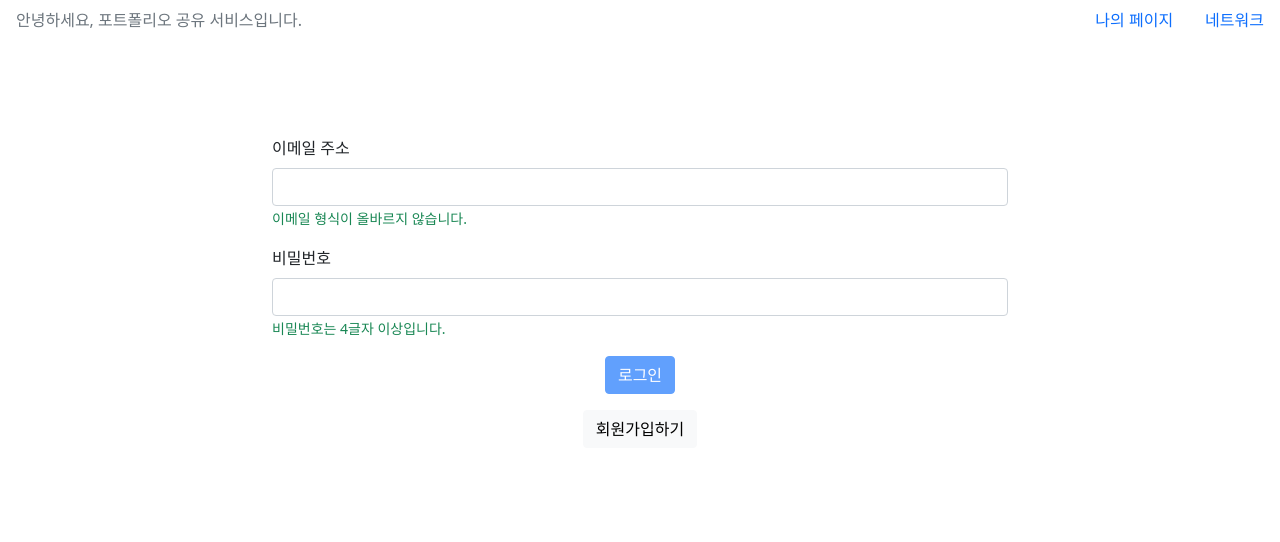
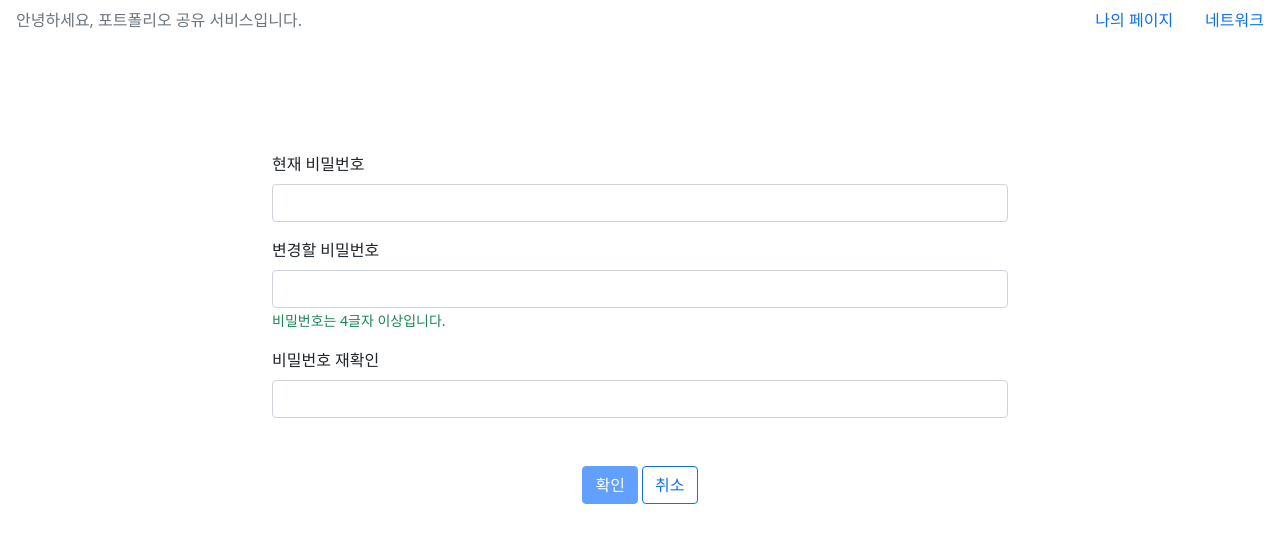
Before and after one commit to kgustj/elice-portfolio-share, a React (Create React App) app in the folder front/: page /change-password in a window 1280 px wide. Before the commit this address led to /login. Shown: the top 542 px of the page. Built offline with nearby package versions, Linux system fonts and the light colour scheme; no server answers.

Commit message:
Feat: add password change Style: button layout Fix: delete bug

```diff
--- a/front/src/App.js
+++ b/front/src/App.js
@@ -8,6 +8,7 @@ import Header from "./components/Header";
 import LoginForm from "./components/user/LoginForm";
 import Network from "./components/user/Network";
 import RegisterForm from "./components/user/RegisterForm";
+import UserChangePassword from "./components/user/UserChangePassword";
 import Portfolio from "./components/Portfolio";
 
 // 실행 전 임시 데이터 필요 여부를 확인한 뒤 제거 혹은 유지해주세요
@@ -66,6 +67,7 @@ function App() {
               <Route path="/login" element={<LoginForm />} />
               <Route path="/register" element={<RegisterForm />} />
               <Route path="/users/:userId" element={<Portfolio />} />
+              <Route path="/change-password" element={<UserChangePassword/>}/>
               <Route path="/network" element={<Network />} />
               <Route path="*" element={<Portfolio />} />
             </Routes>
--- a/front/src/components/Header.js
+++ b/front/src/components/Header.js
@@ -35,9 +35,14 @@ function Header() {
         <Nav.Link onClick={() => navigate("/network")}>네트워크</Nav.Link>
       </Nav.Item>
       {isLogin && (
-        <Nav.Item>
-          <Nav.Link onClick={logout}>로그아웃</Nav.Link>
-        </Nav.Item>
+        <>
+          <Nav.Item>
+            <Nav.Link onClick={() => navigate("/change-password")}>비밀번호 변경</Nav.Link>
+          </Nav.Item>
+          <Nav.Item>
+            <Nav.Link onClick={logout}>로그아웃</Nav.Link>
+          </Nav.Item>
+        </>
       )}
     </Nav>
   );
--- a/front/src/components/award/Award.js
+++ b/front/src/components/award/Award.js
@@ -2,6 +2,8 @@
 import React, { useState } from "react";
 import AwardCard from "./AwardCard";
 import AwardEditForm from "./AwardEditForm";
+
+import { Row, Col } from "react-bootstrap";
 
 function Award({ award, setAwards, isEditable }) {
   // useState로 isEditing 상태를 생성함.
@@ -15,12 +17,19 @@ function Award({ award, setAwards, isEditable }) {
           setIsEditing={setIsEditing}
         />
       ) : (
+        <Row>
+          <Col md={1} >
+            <h3>🏆</h3>
+          </Col>
+          <Col>
             <AwardCard
               award={award}
               setAwards={setAwards}
               isEditable={isEditable}
               setIsEditing={setIsEditing}
             />
+          </Col>
+        </Row>
       )}
     </>
   );
--- a/front/src/components/award/AwardCard.js
+++ b/front/src/components/award/AwardCard.js
@@ -30,7 +30,7 @@ function AwardCard({ award, setAwards, isEditable, setIsEditing }) {
         {/* 로그인 성공 시 isEditable은 true가 됩니다 */}
         {isEditable && (
           <>
-            <Col xs lg="1">
+            <Col md="auto">
               <Button
                 variant="outline-info"
                 size="sm"
--- a/front/src/components/award/Awards.js
+++ b/front/src/components/award/Awards.js
@@ -20,12 +20,7 @@ function Awards({ portfolioOwnerId, isEditable }) {
   useEffect(() => {
     // "awardlist/유저id"로 GET 요청하고, response의 data로 awards를 세팅함.
     Api.get("awardlist", portfolioOwnerId).then((res) => setAwards(res.data));
-    // 임시 데이터
-    setAwards([{
-      "user_id": '',
-      "title": "지상 최대 바보 대회",
-      "description": "나는 최고의 바보입니다."
-    }])
+
   }, [portfolioOwnerId]);
 
   return (
--- /dev/null
+++ b/front/src/components/user/UserChangePassword.js
@@ -0,0 +1,104 @@
+import React, { useState } from "react";
+import { useNavigate } from "react-router-dom";
+import { Container, Col, Row, Form, Button } from "react-bootstrap";
+
+import * as Api from "../../api";
+
+function LoginForm() {
+  const navigate = useNavigate();
+
+  // useState로 currentEmail 상태를 생성함.
+  const [currentPassword, setCurrentPassword] = useState("");
+  // useState로 password 상태를 생성함.
+  const [password, setPassword] = useState("");
+  // useState로 confirmPassword 상태를 생성함.
+  const [confirmPassword, setConfirmPassword] = useState("");
+
+  // 비밀번호가 4글자 이상인지 여부를 확인함.
+  const isPasswordValid = password.length >= 4;
+  // 비밀번호와 확인용 비밀번호가 일치하는지 여부를 확인함.
+  const isPasswordSame = password === confirmPassword;
+  // 이메일과 비밀번호 조건이 동시에 만족되는지 확인함.
+  const isFormValid = isPasswordValid && isPasswordSame;
+
+  const handleSubmit = async (e) => {
+    e.preventDefault();
+
+    try {
+      // "/change-password" 엔드포인트로 post요청함.
+      const res = await Api.post("change-password", {
+        oldpassword: currentPassword,
+        password,
+        passwordConfirm: password
+      });
+
+      alert('비밀번호가 변경되었습니다.')
+
+      // 기본 페이지로 이동함.
+      navigate("/", { replace: true });
+    } catch (err) {
+      alert('현재 비밀번호가 틀렸습니다.')
+      console.log("변경에 실패하였습니다.\n", err);
+    }
+  };
+
+  return (
+    <Container>
+      <Row className="justify-content-md-center mt-5">
+        <Col lg={8}>
+          <Form onSubmit={handleSubmit}>
+          <Form.Group controlId="currentPassword" className="mt-3">
+              <Form.Label>현재 비밀번호</Form.Label>
+              <Form.Control
+                type="password"
+                value={currentPassword}
+                onChange={(e) => setCurrentPassword(e.target.value)}
+              />
+            </Form.Group>
+            <Form.Group controlId="changePassword" className="mt-3">
+              <Form.Label>변경할 비밀번호</Form.Label>
+              <Form.Control
+                type="password"
+                value={password}
+                onChange={(e) => setPassword(e.target.value)}
+              />
+              {!isPasswordValid && (
+                <Form.Text className="text-success">
+                  비밀번호는 4글자 이상입니다.
+                </Form.Text>
+              )}
+            </Form.Group>
+
+            <Form.Group controlId="registerConfirmPassword" className="mt-3">
+              <Form.Label>비밀번호 재확인</Form.Label>
+              <Form.Control
+                type="password"
+                value={confirmPassword}
+                onChange={(e) => setConfirmPassword(e.target.value)}
+              />
+              {!isPasswordSame && (
+                <Form.Text className="text-success">
+                  비밀번호가 일치하지 않습니다.
+                </Form.Text>
+              )}
+            </Form.Group>
+
+            <Form.Group as={Row} className="mt-5 text-center">
+              <Col>
+                <Button variant="primary" type="submit" disabled={!isFormValid}>
+                  확인
+                </Button>
+                {'     '}
+                <Button variant="outline-primary" onClick={() => navigate("/")}>
+                  취소
+                </Button>
+              </Col>
+            </Form.Group>
+          </Form>
+        </Col>
+      </Row>
+    </Container>
+  );
+}
+
+export default LoginForm;
```
Also changed, not shown: front/src/components/education/Edus.js (+1 -7 lines), front/src/components/education/Edu.js (indentation only), front/src/components/education/EduCard.js (indentation only), 1 other file (tests, documents, lock files or other folders). Lines whose indentation alone changed are shown as unchanged.
